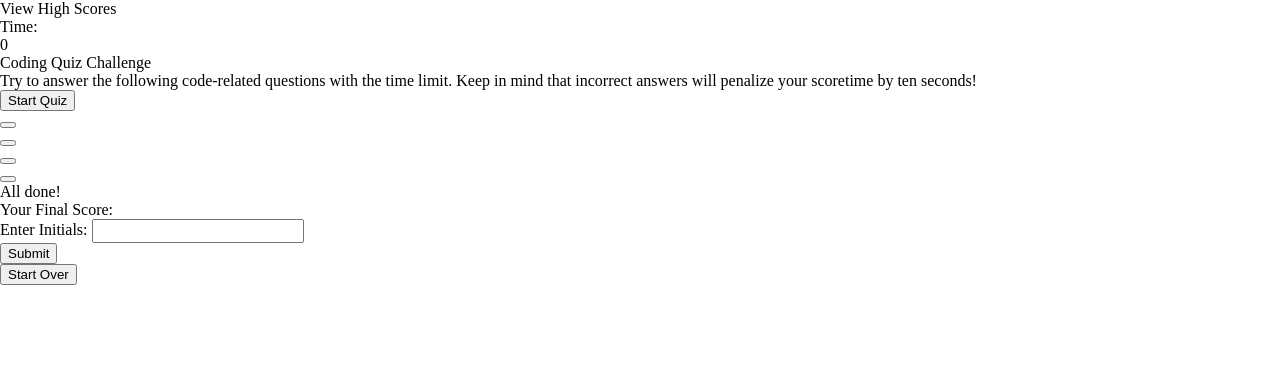
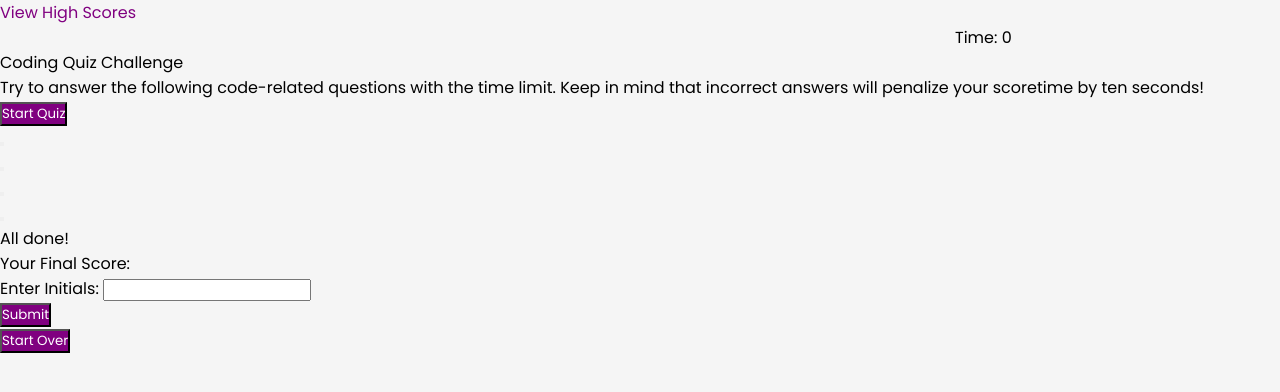
Before and after one commit to MystieBluz/coding-quiz, a plain HTML site: page index.html in a window 1280 px wide. Drawn offline with Linux system fonts and the light colour scheme.

Commit message:
html and css files

```diff
--- a/index.html
+++ b/index.html
@@ -5,18 +5,22 @@
     <meta http-equiv="X-UA-Compatible" content="IE=edge">
     <meta name="viewport" content="width=device-width, initial-scale=1, shrink-to-fit=no">
     <link rel="stylesheet" type="text/css" href="./reset.css">
+    <link rel="stylesheet" type="text/css" href="./style.css">
+    <title>Coding Quiz</title>
 
-    <title>Coding Quiz</title>
 </head>
 
 
 <body>
     <!-- Header for High Scores and Timer -->
     <div class="container">
-        <div class="row">
-            <div class="HS" id="HS2">View High Scores</div>
-            <div class="timer">Time:</div> <span id="timer2">0</span></div>
-        </div>
+        <header>
+            <div class="row">
+                <div class="HS" id="HS2">View High Scores</div>
+                <div class="timer">Time:</div> <span id="timer2">0</span></div>
+            </div>
+        </header>
+
     </div>
 
     <!-- Main Page -->
@@ -25,12 +29,12 @@
         <p class="lead mb-4">Try to answer the following code-related questions with the time limit. Keep in
             mind
             that incorrect answers will penalize your scoretime by ten seconds!</p>
-        <button type="button" class="btn btn-primary btn-lg" id="startQuiz">Start Quiz</button>
+        <button type="button" class="btn" id="startQuiz">Start Quiz</button>
     </div>
 
 
     <!-- Quiz Section -->
-    <div class="container" id="quiz">
+    <div class="container" id="quizSection">
         <h1 class="h1questions" id="questions"</h1>
      <div class="container" id="answers">
          <div class="row">
@@ -53,12 +57,12 @@
         <h1 class="allDone">All done!</h1>
         <p class="userFinalScore">Your Final Score: <span id="score"></span></p>
         <p class="userInitials">Enter Initials: <input type="text " id="initials"></p>
-        <button type="button" class="quizBtn" id="submitInitials">Submit</button>
+        <button type="button" class="btn" id="submitInitials">Submit</button>
     </div>
 
     <!-- Reset Quiz -->
     <div class="container" id="resetQuiz">
-    <button type="button" class="quizBtn" id="resetBtn">Start Over</button></div>
+    <button type="button" class="btn" id="resetBtn">Start Over</button></div>
 
 </body>
 </html>
--- a/style.css
+++ b/style.css
@@ -0,0 +1,26 @@
+/* importing google fonts */
+@import url('https://fonts.googleapis.com/css2?family=Poppins:wght@200;300;400;500;600;700&display=swap');
+*{
+    margin: 0;
+    padding: 0;
+    box-sizing: border-box;
+    font-family: 'Poppins', sans-serif;
+}
+
+body{
+    background: whitesmoke;
+}
+
+.HS {
+color: purple;
+}
+
+.timer {
+display: inline-block;
+margin: 0px 0px 0px 955px;
+}
+
+.btn {
+background-color: purple;
+color: white
+}
```
